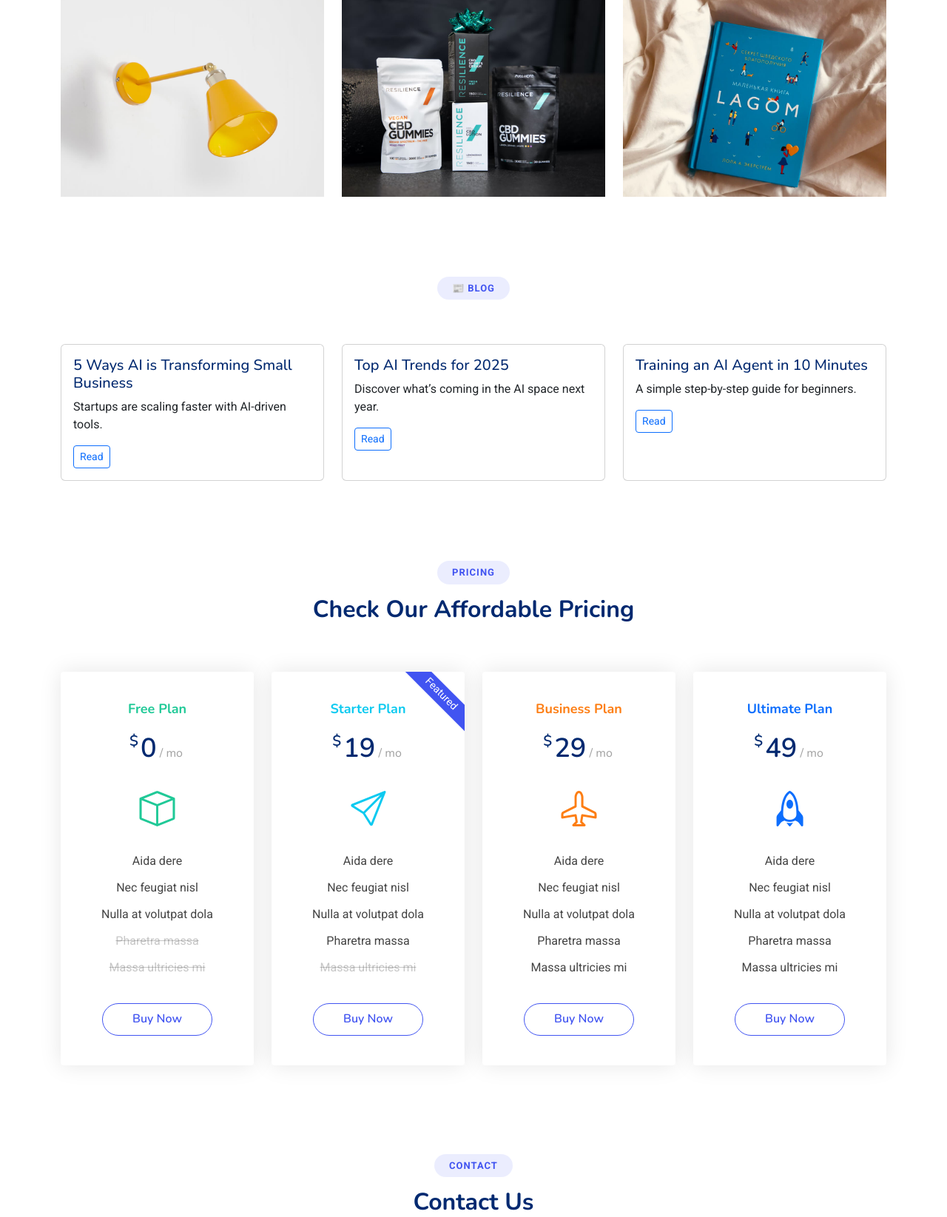
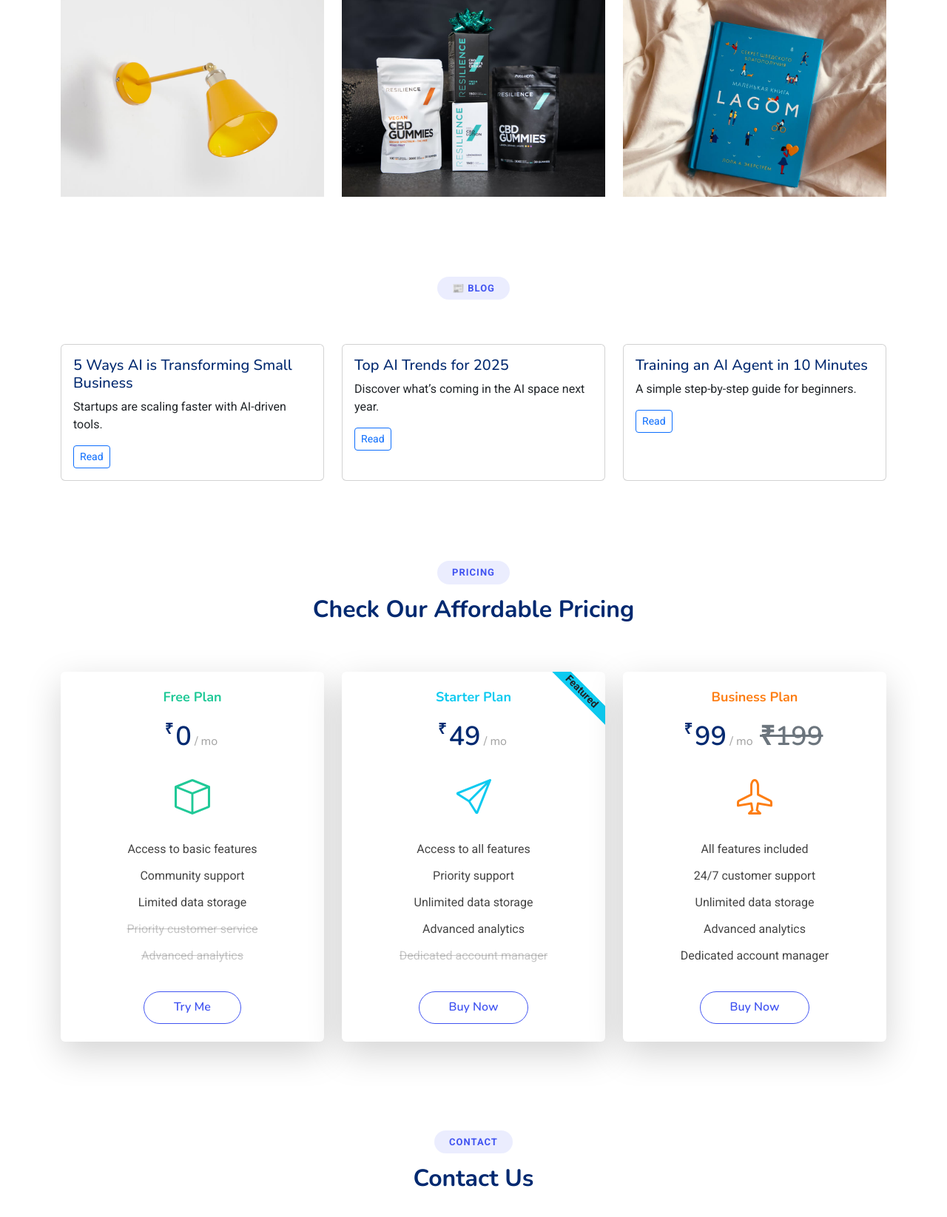
Before and after one commit to AI-ML-Prowork/alex_ai, a Django app: page / in a window 1280 px wide. Shown: the part 2602-4247 px from the top of the page at 74% size. Run offline with Django 5.2, Linux system fonts and the light colour scheme; some libraries are stand-ins or nearby versions.

Commit message:
added changes

```diff
--- a/templates/website/index.html
+++ b/templates/website/index.html
@@ -24,7 +24,7 @@
 
   <style>
     .btn-primary {
-      background-color: rgba(118, 21, 137, 0.8);
+      background-color: rgba(88, 31, 173, 0.8);
     }
   </style>
   </style>
@@ -55,8 +55,8 @@
         </ul>
         <i class="mobile-nav-toggle d-xl-none bi bi-list"></i>
       </nav>
-      <a href="/" class="btn-getstarted flex-md-shrink-0">🔗 APIs</a>
-      <a href="/" class="btn-getstarted outline-primary  flex-md-shrink-0">📚 Docs</a>
+      <a href="https://alexai.readme.io/reference#/" class="btn-getstarted flex-md-shrink-0">🔗 APIs</a>
+      <a href="/user-login/" class="btn-getstarted outline-primary flex-md-shrink-0">🔒 Try Me</a>
     </div>
   </header>
 
@@ -66,7 +66,7 @@
   <div class="container">
     <h1 class="display-4 fw-bold">Next-Gen AI Agents That Think, Learn & Elevate Your Business</h1>
     <p class="lead mt-3">Unlock smarter automation, real-time insights, and 24/7 intelligent support — all powered by the future of artificial intelligence.</p>
-    <a href="#" class="btn btn-primary btn-lg me-3">Get Started Now</a>
+    <a href="/user-login/" class="btn btn-primary btn-lg me-3">Try Me</a>
     <a href="#about" class="btn btn-outline-secondary btn-lg">Learn More</a>
   </div>
 </section>
@@ -324,83 +324,63 @@
         <p>Check Our Affordable Pricing<br></p>
       </div><!-- End Section Title -->
 
-      <div class="container">
-        <div class="row gy-4">
-          <div class="col-lg-3 col-md-6" data-aos="zoom-in" data-aos-delay="100">
-            <div class="pricing-tem">
+      <div class="container text-center">
+        <div class="row justify-content-center gy-4">
+          <div class="col-lg-4 col-md-6" data-aos="zoom-in" data-aos-delay="100">
+            <div class="pricing-tem shadow-lg p-4 rounded">
               <h3 style="color: #20c997;">Free Plan</h3>
-              <div class="price"><sup>$</sup>0<span> / mo</span></div>
+              <div class="price"><sup>₹</sup>0<span> / mo</span></div>
               <div class="icon">
                 <i class="bi bi-box" style="color: #20c997;"></i>
               </div>
-              <ul>
-                <li>Aida dere</li>
-                <li>Nec feugiat nisl</li>
-                <li>Nulla at volutpat dola</li>
-                <li class="na">Pharetra massa</li>
-                <li class="na">Massa ultricies mi</li>
+              <ul class="list-unstyled">
+                <li>Access to basic features</li>
+                <li>Community support</li>
+                <li>Limited data storage</li>
+                <li class="na">Priority customer service</li>
+                <li class="na">Advanced analytics</li>
               </ul>
-              <a href="#" class="btn-buy">Buy Now</a>
+              <a href="#" class="btn-buy btn btn-outline-success">Try Me</a>
             </div>
           </div><!-- End Pricing Item -->
 
-          <div class="col-lg-3 col-md-6" data-aos="zoom-in" data-aos-delay="200">
-            <div class="pricing-tem">
-              <span class="featured">Featured</span>
+          <div class="col-lg-4 col-md-6" data-aos="zoom-in" data-aos-delay="200">
+            <div class="pricing-tem shadow-lg p-4 rounded">
+              <span class="featured badge bg-info text-dark">Featured</span>
               <h3 style="color: #0dcaf0;">Starter Plan</h3>
-              <div class="price"><sup>$</sup>19<span> / mo</span></div>
+              <div class="price"><sup>₹</sup>49<span> / mo</span></div>
               <div class="icon">
                 <i class="bi bi-send" style="color: #0dcaf0;"></i>
               </div>
-              <ul>
-                <li>Aida dere</li>
-                <li>Nec feugiat nisl</li>
-                <li>Nulla at volutpat dola</li>
-                <li>Pharetra massa</li>
-                <li class="na">Massa ultricies mi</li>
+              <ul class="list-unstyled">
+                <li>Access to all features</li>
+                <li>Priority support</li>
+                <li>Unlimited data storage</li>
+                <li>Advanced analytics</li>
+                <li class="na">Dedicated account manager</li>
               </ul>
-              <a href="#" class="btn-buy">Buy Now</a>
+              <a href="#" class="btn-buy btn btn-outline-info">Buy Now</a>
             </div>
           </div><!-- End Pricing Item -->
 
-          <div class="col-lg-3 col-md-6" data-aos="zoom-in" data-aos-delay="300">
-            <div class="pricing-tem">
+          <div class="col-lg-4 col-md-6" data-aos="zoom-in" data-aos-delay="300">
+            <div class="pricing-tem shadow-lg p-4 rounded">
               <h3 style="color: #fd7e14;">Business Plan</h3>
-              <div class="price"><sup>$</sup>29<span> / mo</span></div>
+              <div class="price"><sup>₹</sup>99<span> / mo</span> <del style="color: #6c757d;">₹199</del></div>
               <div class="icon">
                 <i class="bi bi-airplane" style="color: #fd7e14;"></i>
               </div>
-              <ul>
-                <li>Aida dere</li>
-                <li>Nec feugiat nisl</li>
-                <li>Nulla at volutpat dola</li>
-                <li>Pharetra massa</li>
-                <li>Massa ultricies mi</li>
+              <ul class="list-unstyled">
+                <li>All features included</li>
+                <li>24/7 customer support</li>
+                <li>Unlimited data storage</li>
+                <li>Advanced analytics</li>
+                <li>Dedicated account manager</li>
               </ul>
-              <a href="#" class="btn-buy">Buy Now</a>
+              <a href="#" class="btn-buy btn btn-outline-warning">Buy Now</a>
             </div>
           </div><!-- End Pricing Item -->
-
-          <div class="col-lg-3 col-md-6" data-aos="zoom-in" data-aos-delay="400">
-            <div class="pricing-tem">
-              <h3 style="color: #0d6efd;">Ultimate Plan</h3>
-              <div class="price"><sup>$</sup>49<span> / mo</span></div>
-              <div class="icon">
-                <i class="bi bi-rocket" style="color: #0d6efd;"></i>
-              </div>
-              <ul>
-                <li>Aida dere</li>
-                <li>Nec feugiat nisl</li>
-                <li>Nulla at volutpat dola</li>
-                <li>Pharetra massa</li>
-                <li>Massa ultricies mi</li>
-              </ul>
-              <a href="#" class="btn-buy">Buy Now</a>
-            </div>
-          </div><!-- End Pricing Item -->
-
         </div><!-- End pricing row -->
-
       </div>
 
     </section><!-- /Pricing Section -->
@@ -501,7 +481,7 @@
 
     <footer id="footer" class="footer">
 
-      <div class="footer-newsletter">
+<!--       <div class="footer-newsletter">
         <div class="container">
           <div class="row justify-content-center text-center">
             <div class="col-lg-6">
@@ -516,7 +496,7 @@
             </div>
           </div>
         </div>
-      </div>
+      </div> -->
 
       <div class="container footer-top">
         <div class="row gy-4">
@@ -535,20 +515,20 @@
           <div class="col-lg-2 col-md-3 footer-links">
             <h4>Useful Links</h4>
             <ul>
-              <li><i class="bi bi-chevron-right"></i> <a href="#">Home</a></li>
-              <li><i class="bi bi-chevron-right"></i> <a href="#">About us</a></li>
-              <li><i class="bi bi-chevron-right"></i> <a href="#">Services</a></li>
-              <li><i class="bi bi-chevron-right"></i> <a href="#">Terms of service</a></li>
+              <li><i class="bi bi-chevron-right"></i> <a href="#">Privacy Policy</a></li>
+              <li><i class="bi bi-chevron-right"></i> <a href="#">EULA Agreement</a></li>
+              <li><i class="bi bi-chevron-right"></i> <a href="#">Disclaimer</a></li>
+              <li><i class="bi bi-chevron-right"></i> <a href="#">Terms &amp; Conditions</a></li>
             </ul>
           </div>
 
           <div class="col-lg-2 col-md-3 footer-links">
-            <h4>Our Services</h4>
+            <h4>Our Features</h4>
             <ul>
-              <li><i class="bi bi-chevron-right"></i> <a href="#">Web Design</a></li>
-              <li><i class="bi bi-chevron-right"></i> <a href="#">Web Development</a></li>
-              <li><i class="bi bi-chevron-right"></i> <a href="#">Product Management</a></li>
-              <li><i class="bi bi-chevron-right"></i> <a href="#">Marketing</a></li>
+              <li><i class="bi bi-chevron-right"></i> <a href="#">AI-Agents</a></li>
+              <li><i class="bi bi-chevron-right"></i> <a href="#">AI-Promotions</a></li>
+              <li><i class="bi bi-chevron-right"></i> <a href="#">AI-Business Automation</a></li>
+              <li><i class="bi bi-chevron-right"></i> <a href="#">AI assistant</a></li>
             </ul>
           </div>
 
```
Also changed, not shown: authentication/views.py (+6 -1 lines), templates/authentication/login.html (+210 -80 lines), db.sqlite3.
